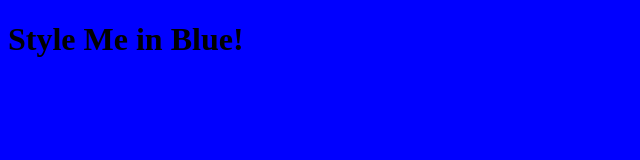
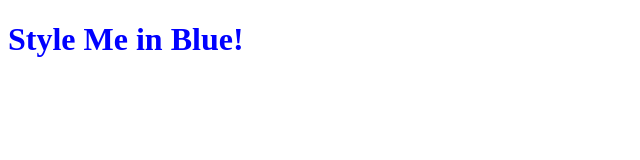
Before and after one commit to menaujiri/100_days_of_code, a plain HTML site: page Web Development/5.Introduction to CSS/5.1. Adding CSS/inline.html in a window 1280 px wide. Shown: the whole page, without its empty margins (0-640 px from the left). Drawn offline with Linux system fonts and the light colour scheme.

Commit message:
stlye color

```diff
--- a/Web Development/5.Introduction to CSS/5.1. Adding CSS/inline.html
+++ b/Web Development/5.Introduction to CSS/5.1. Adding CSS/inline.html
@@ -1,5 +1,5 @@
 <!DOCTYPE html>
-<html style="background:blue ;" lang="en">
+<html  lang="en">
 
 <head>
   <meta charset="UTF-8">
@@ -7,7 +7,7 @@
 </head>
 
 <body>
-<h1>Style Me in Blue!</h1>
+<h1 style="color:blue ;"> Style Me in Blue!</h1>
 </body>
 
 </html>
```
Also changed, not shown: Web Development/5.Introduction to CSS/5.1. Adding CSS/external.html (+1 -0 lines), Web Development/5.Introduction to CSS/5.1. Adding CSS/internal.html (+5 -0 lines), 1 other file.
